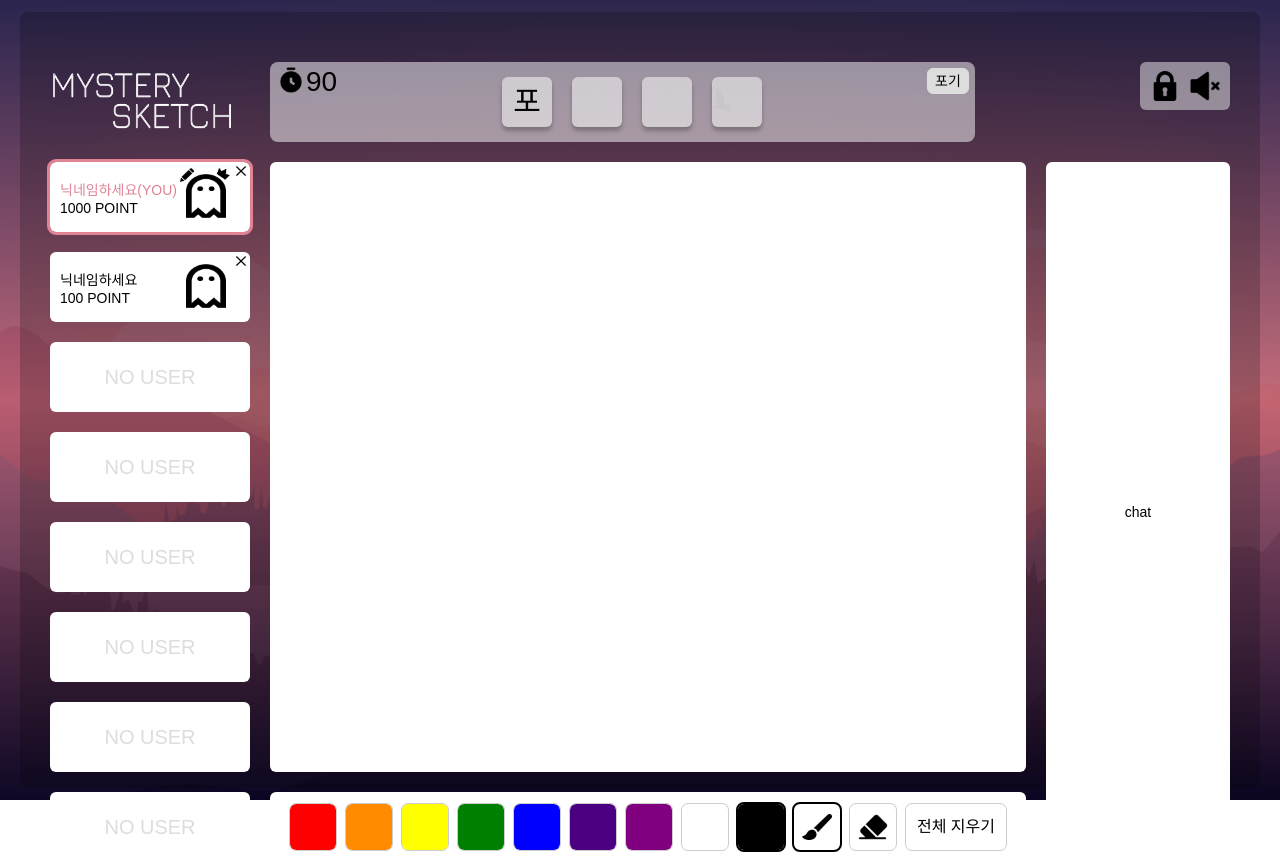
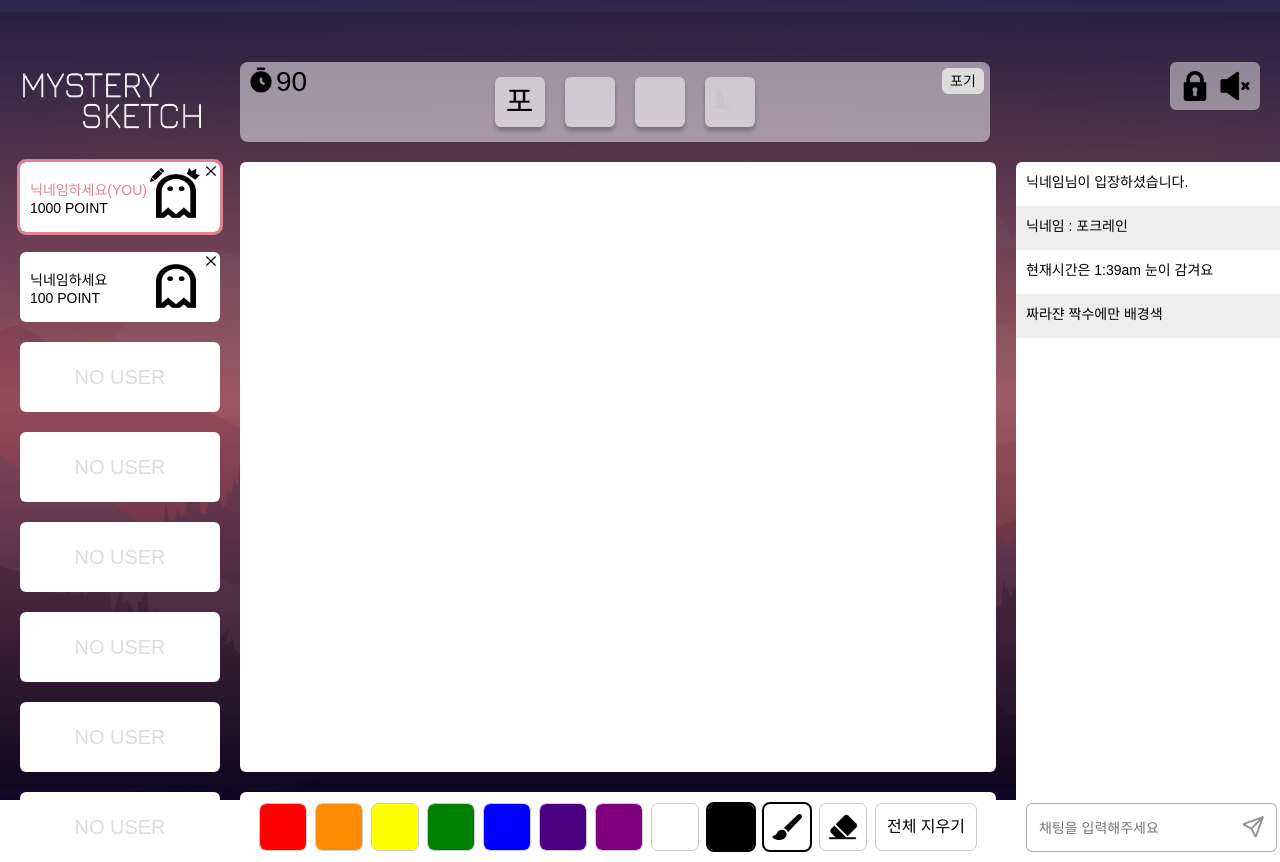
Before and after one commit to fullminji/sockettest, a React (Create React App) app: page /room in a window 1280 px wide. Built offline with nearby package versions, Linux system fonts and the light colour scheme.

Commit message:
feat : chat 컴포넌트 UI 초안 완성

```diff
--- /dev/null
+++ b/src/components/Chat.tsx
@@ -0,0 +1,35 @@
+import React, { useState } from 'react';
+import SendButton from '../style/images/icon/send_button.svg';
+import '../style/sass/Chat.scss';
+
+const Chat: React.FC = () => {
+  const [message, setMessage] = useState<string>('');
+
+  return (
+    <div className="chat">
+      <div className="chatContainer">
+        <div className="chatBox">
+          <p>닉네임님이 입장하셨습니다.</p>
+          <p>닉네임 : 포크레인</p>
+          <p>현재시간은 1:39am 눈이 감겨요</p>
+          <p>짜라쟌 짝수에만 배경색</p>
+        </div>
+        <div className="sendBox">
+          <div className="send">
+            <input
+              type="text"
+              value={message}
+              placeholder="채팅을 입력해주세요"
+              onChange={e => {
+                setMessage(e.target.value);
+              }}
+            />
+            <img src={SendButton} alt="SendButton" />
+          </div>
+        </div>
+      </div>
+    </div>
+  );
+};
+
+export default Chat;
--- a/src/pages/Room/Room.tsx
+++ b/src/pages/Room/Room.tsx
@@ -1,4 +1,5 @@
 import React, { useRef, useState, useEffect } from 'react';
+import Chat from '../../components/Chat';
 import char from '../../style/images/visual/char.png';
 
 const Room = () => {
@@ -240,7 +241,8 @@ const Room = () => {
               </ul>
             </div>
           </div>
-          <div className="chatArea">chat</div>
+          <Chat />
+          {/* <div className="chatArea">chat</div> */}
         </div>
       </div>
     </div>
--- /dev/null
+++ b/src/style/sass/Chat.scss
@@ -0,0 +1,73 @@
+.chat {
+  display: flex;
+  flex-direction: column;
+  width: 100%;
+  height: 100%;
+  border-radius: 6px;
+  background-color: #fff;
+
+  .chatContainer {
+    flex: 1;
+    display: flex;
+    flex-direction: column;
+
+    .chatBox {
+      p {
+        padding: 10px;
+        height: 24px;
+        font-size: 14px;
+        font-style: normal;
+        font-weight: 400;
+        line-height: 1.5;
+
+        &:nth-child(even) {
+          background-color: #eee;
+        }
+      }
+    }
+
+    .sendBox {
+      display: flex;
+      justify-content: center;
+      align-items: flex-end;
+      margin-top: auto;
+      margin-bottom: 0px;
+      padding: 10px;
+
+      .send {
+        display: flex;
+        justify-content: space-between;
+        border-radius: 6px;
+        border: 1px solid rgba(153, 153, 153, 0.8);
+        background: #fff;
+        width: 100%;
+        height: 47px;
+        padding-left: 10px;
+
+        input {
+          color: #ddd;
+          font-size: 14px;
+          font-style: normal;
+          line-height: normal;
+          width: 200px;
+          border: none;
+
+          &:focus {
+            outline: none;
+          }
+        }
+
+        img {
+          display: flex;
+          justify-content: center;
+          align-items: center;
+          width: 25px;
+          height: 25px;
+          padding-top: 10px;
+          padding-right: 10px;
+          cursor: pointer;
+        }
+      }
+    }
+  }
+}
```
Also changed, not shown: src/style/images/icon/send_button.svg (added).
